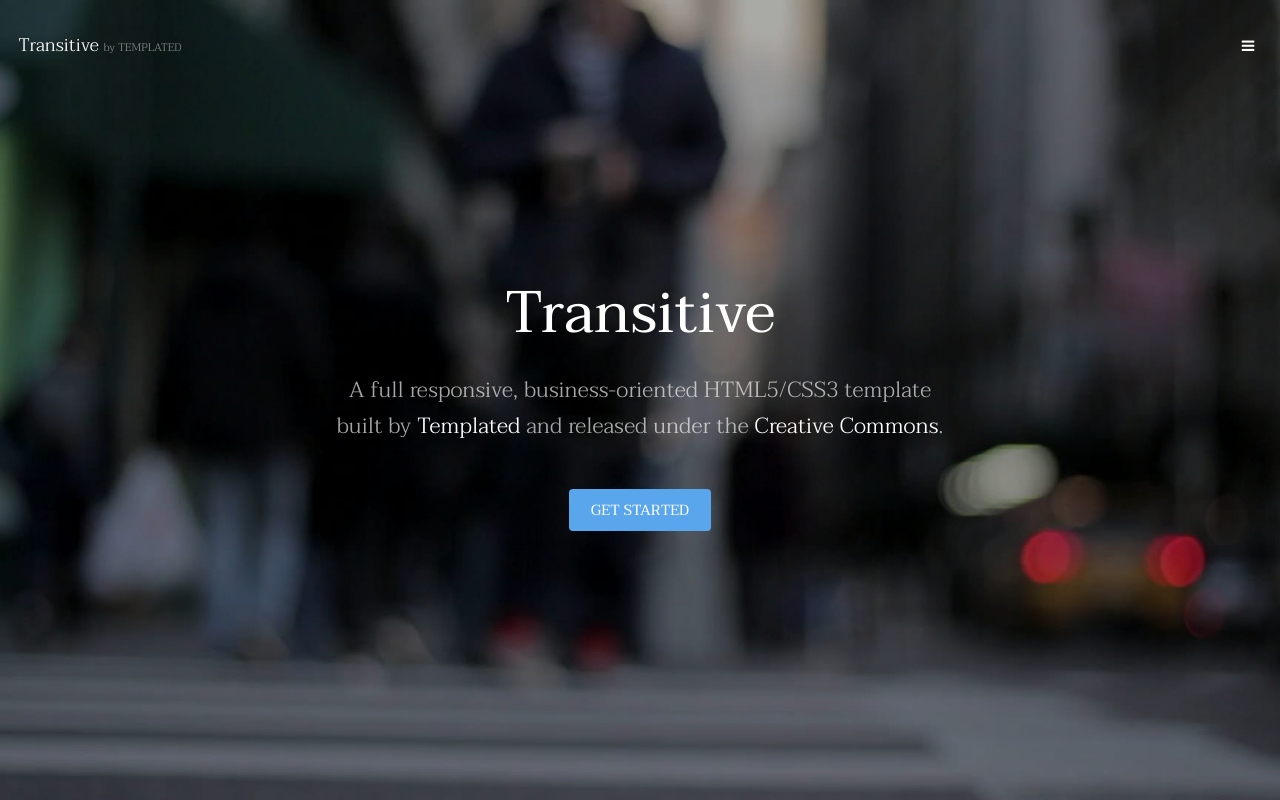
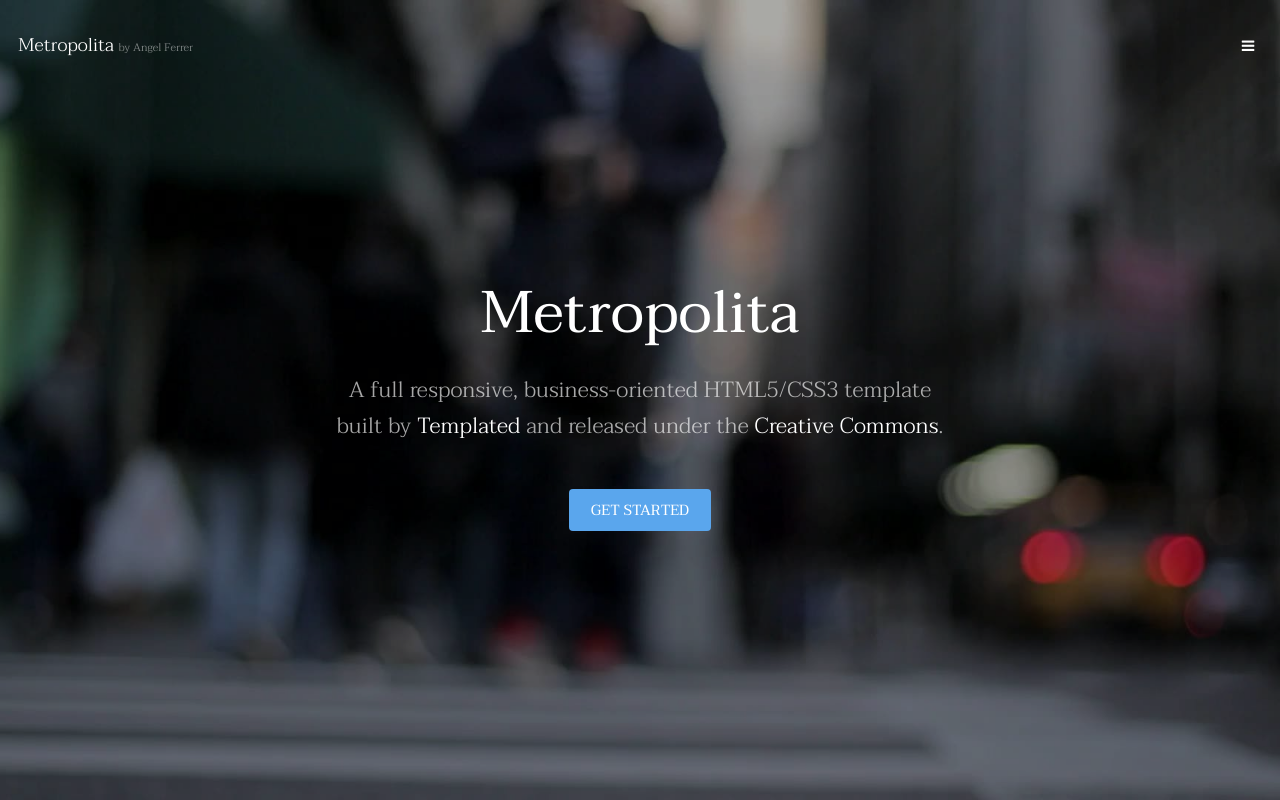
Before and after one commit to Angelfc96/04_REP_METROPOLITA, a plain HTML site: page index.html in a window 1280 px wide. Shown: the top 800 px of the page. Drawn offline with Linux system fonts and the light colour scheme.

Commit message:
cambios en la portada por Angel

```diff
--- a/index.html
+++ b/index.html
@@ -6,7 +6,7 @@
 -->
 <html>
 	<head>
-		<title>Transitive by TEMPLATED</title>
+		<title>Metropolita by Angel Ferrer</title>
 		<meta charset="utf-8" />
 		<meta name="viewport" content="width=device-width, initial-scale=1" />
 		<link rel="stylesheet" href="assets/css/main.css" />
@@ -15,7 +15,7 @@
 
 		<!-- Header -->
 			<header id="header" class="alt">
-				<div class="logo"><a href="index.html">Transitive <span>by TEMPLATED</span></a></div>
+				<div class="logo"><a href="index.html">Metropolita <span>by Angel Ferrer</span></a></div>
 				<a href="#menu" class="toggle"><span>Menu</span></a>
 			</header>
 
@@ -36,7 +36,7 @@
 		-->
 			<section id="banner" data-video="images/banner">
 				<div class="inner">
-					<h1>Transitive</h1>
+					<h1>Metropolita</h1>
 					<p>A full responsive, business-oriented HTML5/CSS3 template<br />
 					built by <a href="https://templated.co/">Templated</a> and released under the <a href="https://templated.co/license">Creative Commons</a>.</p>
 					<a href="#one" class="button special scrolly">Get Started</a>
```
